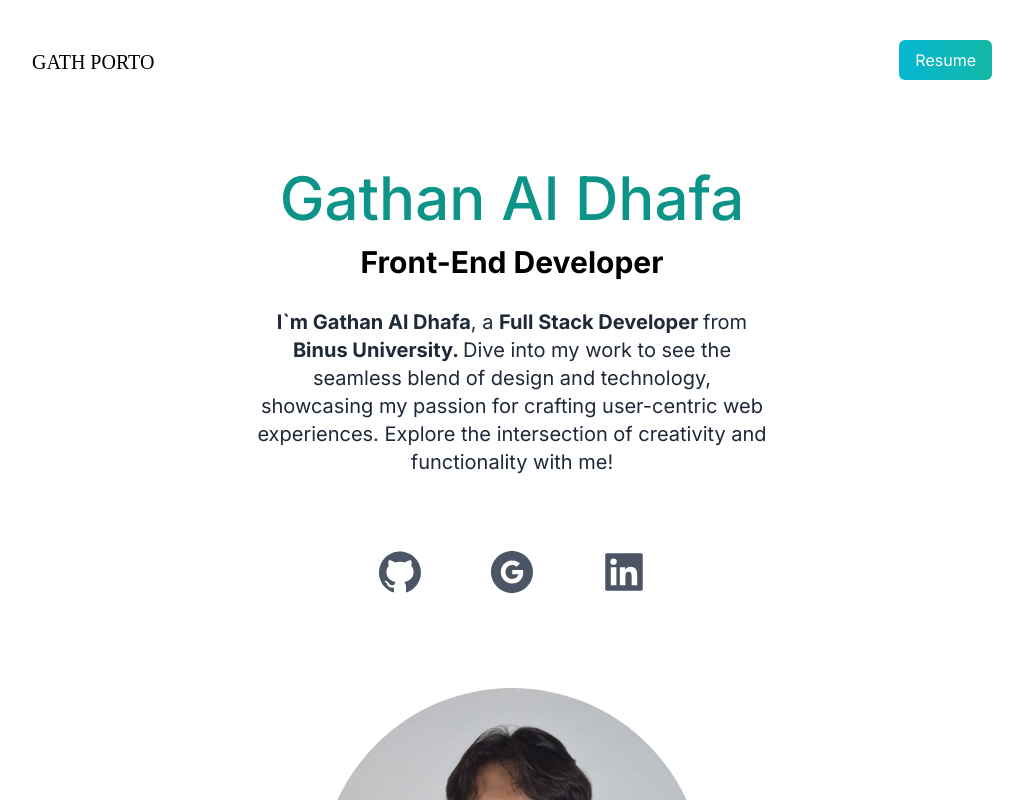
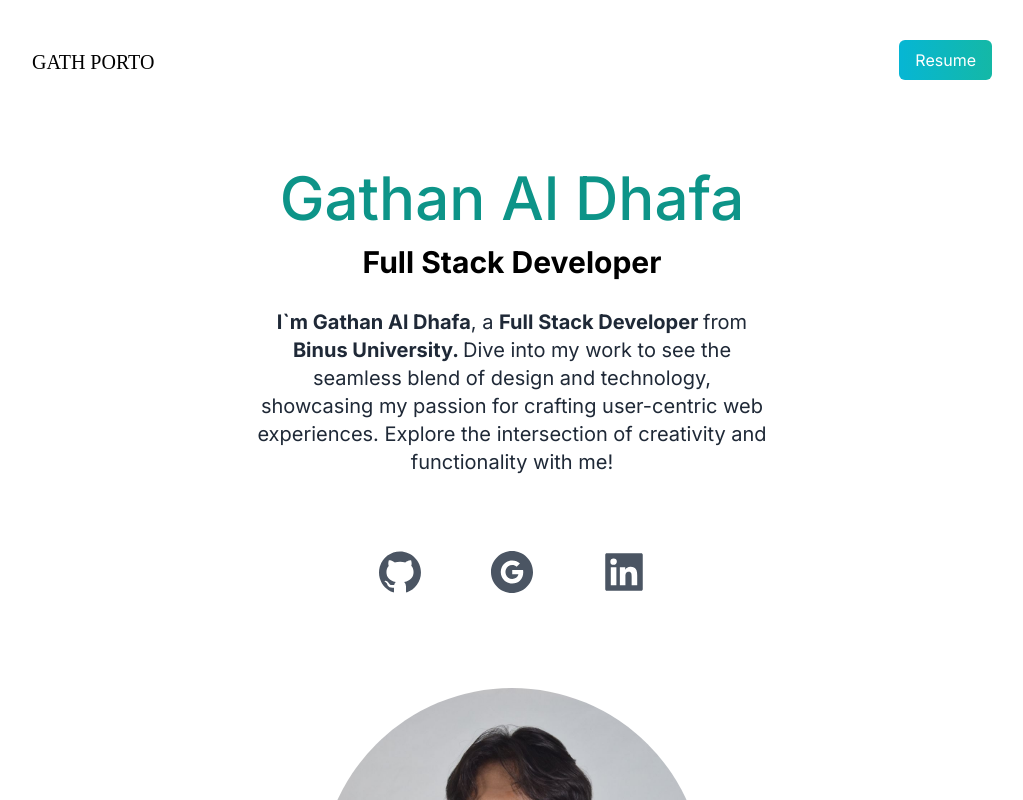
Before and after one commit to Gath1/GathPortoPage, a Next.js app: page / in a window 1280 px wide. Shown: the top 800 px of the page, without its empty margins (128-1151 px from the left). Built offline with nearby package versions, Linux system fonts and the light colour scheme; a web font is replaced by a local one.

Commit message:
Update page.tsx

```diff
--- a/src/app/page.tsx
+++ b/src/app/page.tsx
@@ -40,7 +40,7 @@ export default function Home() {
             </nav>
             <div className="text-center p-10">
               <h2 className="text-5xl py-2 text-teal-600 font-medium md:text-6xl">Gathan Al Dhafa</h2>
-              <h3 className="text-2xl font-bold py-2 md:text-3xl">Front-End Developer</h3>
+              <h3 className="text-2xl font-bold py-2 md:text-3xl">Full Stack Developer</h3>
               <p className="text-md py-5 leading-8 text-gray-800 md:text-xl max-w-lg mx-auto">
                  <span className="font-bold">I`m Gathan Al Dhafa</span>, a <span className="font-bold">Full Stack Developer </span>from <span className="font-bold">Binus University. </span>
                  Dive into my work to see the seamless blend of design and technology, showcasing my passion for crafting user-centric web experiences.
```
